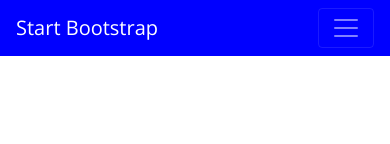
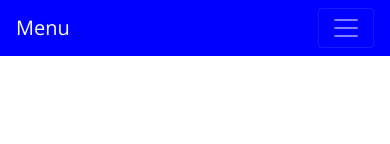
Before and after one commit to gauravkumarsingh232/resume, a plain HTML site: page index.html in a window 390 px wide. Shown: the top 144 px of the page. Drawn offline with nearby package versions, Linux system fonts and the light colour scheme; a web font is replaced by a local one.

Commit message:
Corrected Menu options for mobile devices

```diff
--- a/index.html
+++ b/index.html
@@ -29,7 +29,7 @@
 
     <nav class="navbar navbar-expand-lg navbar-dark bg-primary fixed-top" id="sideNav">
       <a class="navbar-brand js-scroll-trigger" href="#page-top">
-        <span class="d-block d-lg-none">Start Bootstrap</span>
+        <span class="d-block d-lg-none">Menu</span>
         <span class="d-none d-lg-block">
           <img class="img-fluid img-profile rounded-circle mx-auto mb-2" src="img/profile.jpg" alt="">
         </span>
```
